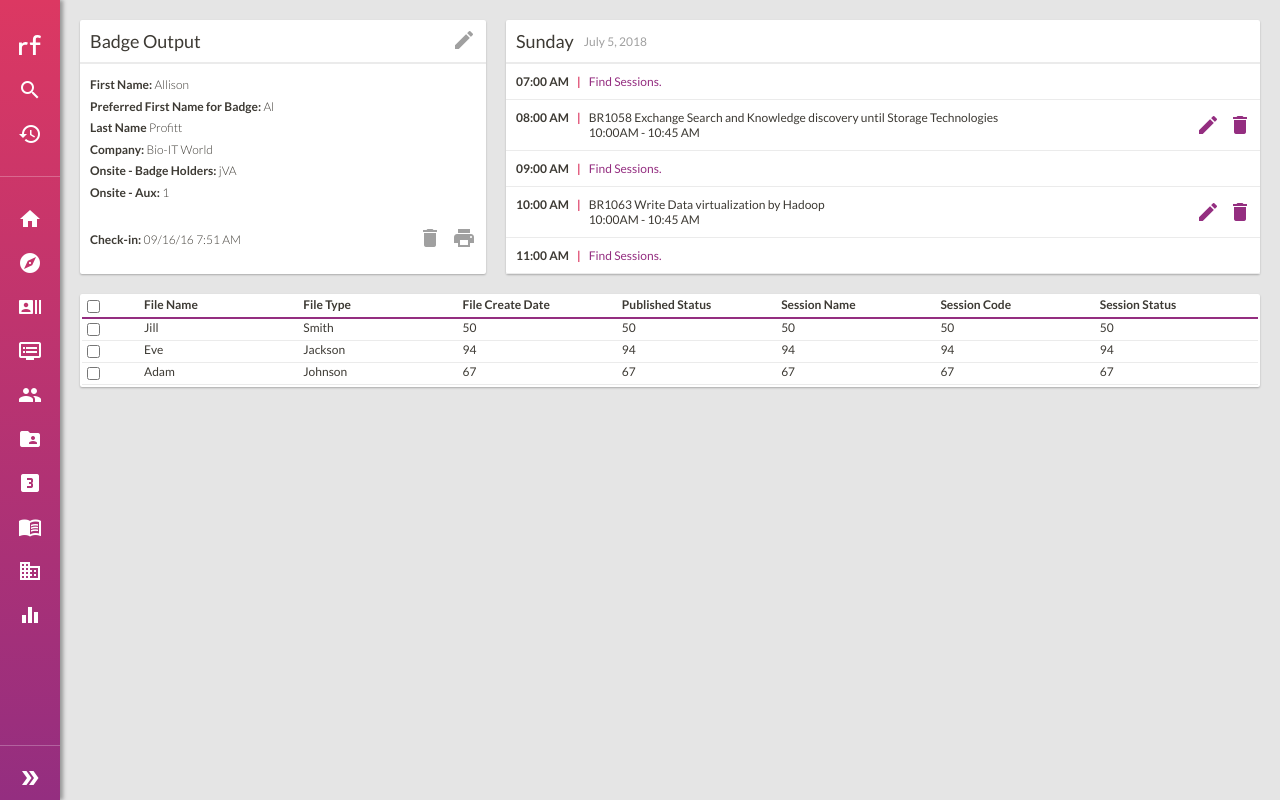
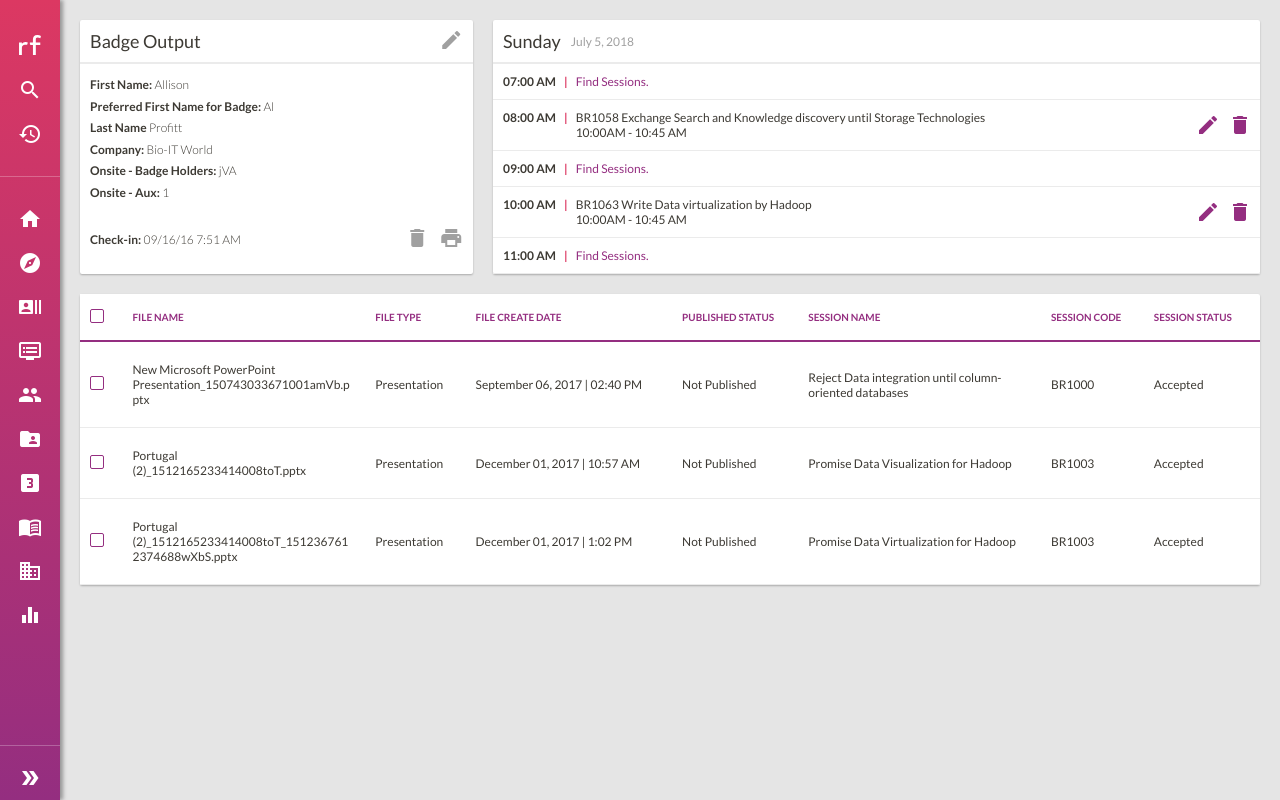
Before and after one commit to jordanaray/rainfocus-ui-jordana-ray, a React (Create React App) app: page / in a window 1280 px wide. Built offline with nearby package versions, Linux system fonts and the light colour scheme.

Commit message:
files component styles

```diff
--- a/src/App.js
+++ b/src/App.js
@@ -14,8 +14,8 @@ function App() {
         <Nav />
         <div className="main-container layout vertical ">
 
-          <div className="layout horizontal vertical-sm center-justified">
-            <div className="layout vertical flex-35 margin-end-sm margin-bottom-sm ">
+          <div className="layout horizontal vertical-sm between-justified">
+            <div className="layout vertical flex-33 margin-bottom-sm ">
               <Badge />
             </div>
 
--- a/src/components/files.js
+++ b/src/components/files.js
@@ -6,48 +6,48 @@ class Files extends React.Component {
     return <div className="files panel">
       <div className="scrolling-table">
         <table>
-          <tr className="layout horizontal ">
-            <th className="checkbox"><input type="checkbox" /></th>
-            <th>File Name</th>
+          <tr className=" ">
+            <th className="checkbox"><input id="cb1" type="checkbox" /> <label for="cb1"></label></th>
+            <th className="name">File Name</th>
             <th>File Type</th>
-            <th>File Create Date</th>
-            <th>Published Status</th>
-            <th>Session Name</th>
+            <th className="date">File Create Date</th>
+            <th className="status">Published Status</th>
+            <th className="session-name">Session Name</th>
             <th>Session Code</th>
             <th>Session Status</th>
 
           </tr>
           <tr>
-            <td className="checkbox"><input type="checkbox" /></td>
-            <td>Jill</td>
-            <td>Smith</td>
-            <td>50</td>
-            <td>50</td>
-            <td>50</td>
-            <td>50</td>
-            <td>50</td>
+            <td className="checkbox"><input type="checkbox" id="cb2"  /> <label for="cb2"></label></td>
+            <td className="">New Microsoft PowerPoint Presentation_150743033671001amVb.pptx</td>
+            <td>Presentation</td>
+            <td>September 06, 2017 | 02:40 PM</td>
+            <td>Not Published</td>
+            <td>Reject Data integration until column-oriented databases</td>
+            <td>BR1000</td>
+            <td>Accepted</td>
 
           </tr>
           <tr>
-            <td className="checkbox"><input type="checkbox" /></td>
-            <td>Eve</td>
-            <td>Jackson</td>
-            <td>94</td>
-            <td>94</td>
-            <td>94</td>
-            <td>94</td>
-            <td>94</td>
+            <td className="checkbox"><input type="checkbox"  id="cb3"  /> <label for="cb3"></label></td>
+            <td className="">Portugal (2)_1512165233414008toT.pptx</td>
+            <td>Presentation</td>
+            <td>December 01, 2017 | 10:57 AM</td>
+            <td>Not Published</td>
+            <td>Promise Data Visualization for Hadoop</td>
+            <td>BR1003</td>
+            <td>Accepted</td>
 
           </tr>
           <tr>
-            <td className="checkbox"><input type="checkbox" /></td>
-            <td>Adam</td>
-            <td>Johnson</td>
-            <td>67</td>
-            <td>67</td>
-            <td>67</td>
-            <td>67</td>
-            <td>67</td>
+            <td className="checkbox"><input type="checkbox"  id="cb4"  /> <label for="cb4"></label></td>
+            <td className="">Portugal (2)_1512165233414008toT_1512367612374688wXbS.pptx</td>
+            <td>Presentation</td>
+            <td>December 01, 2017 | 1:02 PM</td>
+            <td>Not Published</td>
+            <td>Promise Data Virtualization for Hadoop</td>
+            <td>BR1003</td>
+            <td>Accepted</td>
 
           </tr>
         </table>
--- a/src/sass/App.scss
+++ b/src/sass/App.scss
@@ -10,14 +10,15 @@
   max-width: 1400px;
   padding: 20px;
   margin: 0 auto;
+  overflow-x: hidden;
 }
-
 
 .panel {
   background: #ffffff;
   box-shadow: 0 1px 2px 0 rgba(0, 0, 0, 0.25);
   border-radius: 2px;
 }
+
 /*
 ===========================
 Spacing
--- a/src/sass/files.scss
+++ b/src/sass/files.scss
@@ -16,34 +16,85 @@ ul {
 }
 
 tr {
-  display: flex;
   width: 100%;
 }
 
 table {
-    min-width: 100%;
+  text-align: left;
+  border-collapse: collapse;
+  min-width: 100%;
 }
 
 th {
-  //   width: 15%;
-  flex: auto;
-  flex-basis: 20%;
-  text-align: left;
-  padding-right: 40px;
+  padding: 15px 20px 15px 5px;
   border-bottom: 2px solid $brand-secondary;
+  word-wrap: break-word;
+  text-transform: uppercase;
+  color: $brand-secondary;
+  font-size: 10px;
+  font-weight: 700;
+  white-space: nowrap;
 }
 
 td {
-  flex: auto;
-  flex-basis: 20%;
-  text-align: left;
-  padding-right: 40px;
+  padding: 20px 20px 20px 5px;
   border-bottom: 1px solid $gray;
-  //   width: 15%;
+  word-wrap: break-word;
+  max-width: 200px;
+}
+
+th.name {
+  min-width: 200px;
 
 }
 
-.checkbox {
-  flex: auto;
+th.status {
+  min-width: 80px;
+  white-space: nowrap;
+}
 
+th.session-name {
+  white-space: nowrap;
+  min-width: 150px;
 }
+
+th.date {
+  min-width: 130px;
+  white-space: nowrap;
+}
+
+th.checkbox {
+  position: sticky;
+  left: 0;
+  background-color: $white;
+  padding-left: 10px;
+}
+
+td.checkbox {
+  position: sticky;
+  left: 0;
+  background-color: $white;
+  border-bottom: 1px solid $gray;
+  padding-left: 10px;
+}
+
+input[type="checkbox"] + label {
+  display: inline-block;
+  width: 12px;
+  height: 12px;
+  border: 1px solid $brand-secondary;
+  border-radius: 2px;
+  cursor: pointer;
+}
+
+input[type="checkbox"]:checked + label:after {
+  position: relative;
+  top: -2px;
+  left: 1px;
+  content: "\2714";
+  font-size: 12px;
+}
+
+input[type="checkbox"] {
+  display: none;
+}
```
